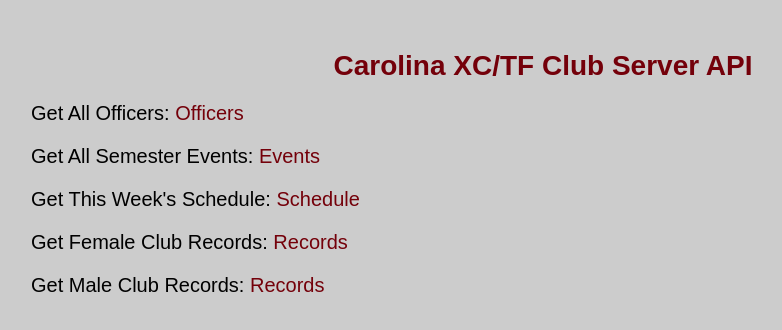
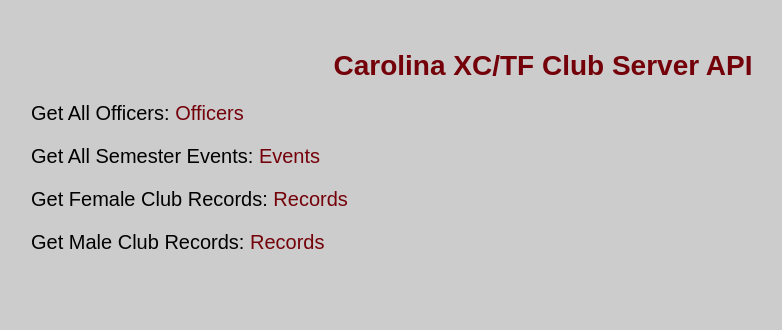
Before and after one commit to VictoriaCL08/xc_server, a website: page public/index.html in a window 1280 px wide. Shown: the whole page, without its empty margins (97-879 px from the left). Drawn offline with Linux system fonts and the light colour scheme.

Commit message:
project part 10

```diff
--- a/public/index.html
+++ b/public/index.html
@@ -8,7 +8,6 @@
         <p></p>
         <p>Get All Officers: <a href="/api/officers">Officers</a></p>
         <p>Get All Semester Events: <a href="/api/events">Events</a> </p>
-        <p>Get This Week's Schedule: <a href="/api/schedule">Schedule</a> </p>
         <p>Get Female Club Records: <a href="/api/recordsFemale">Records</a> </p>
         <p>Get Male Club Records: <a href="/api/recordsMale">Records</a> </p>
 
```
